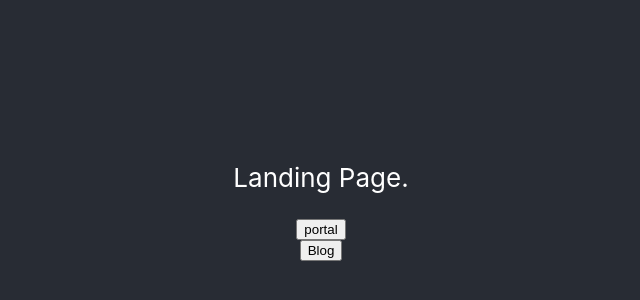
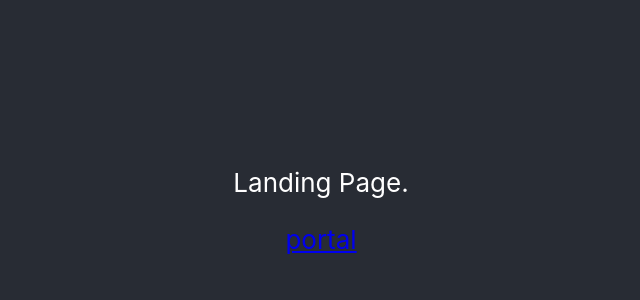
Before and after one commit to ygarciaglez/landing-page-test, a React (Create React App) app: page / in a window 1280 px wide. Shown: the part 202-502 px from the top of the page, without its empty margins (319-959 px from the left). Built offline with nearby package versions, Linux system fonts and the light colour scheme; the HTML template or start-up script is replaced by a standard one.

Commit message:
ading a element

```diff
--- a/src/layers/AboutUs.js
+++ b/src/layers/AboutUs.js
@@ -14,13 +14,10 @@ class AboutUs extends Component{
                     Landing Page.
                     </p>
 
-                    <button onClick ={()=>this.props.history.push(`/portal`)}>
-                        portal
-                    </button>
 
-                    <button onClick ={()=>this.props.history.push(`/blog`)}>
-                        Blog
-                    </button>
+                    <a href="/portal">portal</a>
+
+
                 </header>
             </div>
         )
```
